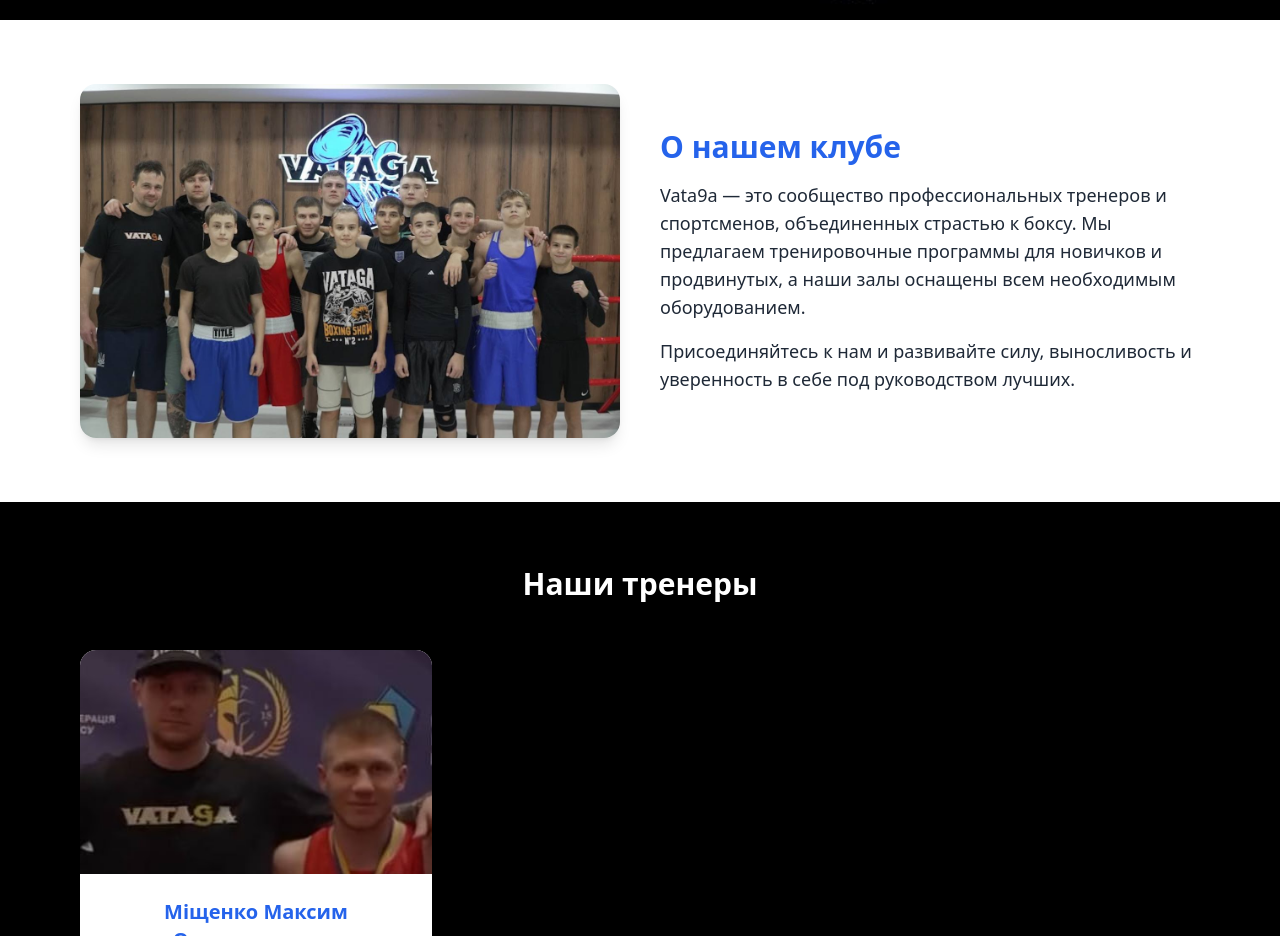
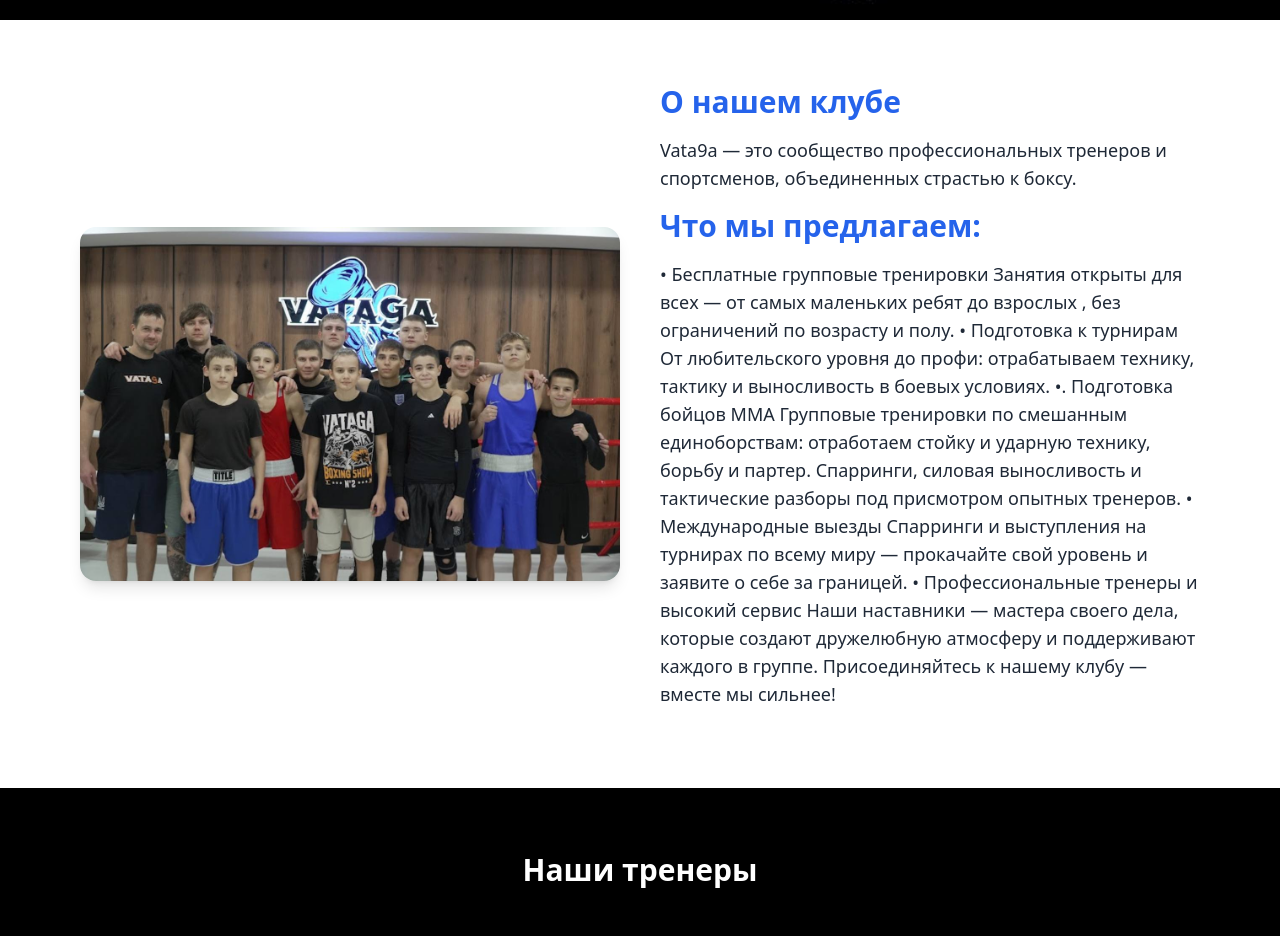
Before and after one commit to Finter236/Vata9a, a plain HTML site: page index.html in a window 1280 px wide. Shown: the part 860-1796 px from the top of the page. Drawn offline with nearby package versions, Linux system fonts and the light colour scheme.

Commit message:
Update index.html

```diff
--- a/index.html
+++ b/index.html
@@ -41,10 +41,20 @@
         <h3 class="text-3xl font-bold text-blue-600 mb-4">О нашем клубе</h3>
         <p class="text-lg mb-4">
           Vata9a — это сообщество профессиональных тренеров и спортсменов, объединенных страстью к боксу.
-          Мы предлагаем тренировочные программы для новичков и продвинутых, а наши залы оснащены всем необходимым оборудованием.
         </p>
-        <p class="text-lg">
-          Присоединяйтесь к нам и развивайте силу, выносливость и уверенность в себе под руководством лучших.
+        <h3 class="text-3xl font-bold text-blue-600 mb-4">Что мы предлагаем:</h3>
+        <p class="text-lg mb-4">
+            • Бесплатные групповые тренировки
+            Занятия открыты для всех — от самых маленьких ребят до взрослых , без ограничений по возрасту и полу.
+            • Подготовка к турнирам
+            От любительского уровня до профи: отрабатываем технику, тактику и выносливость в боевых условиях.
+             •. Подготовка бойцов ММА
+            Групповые тренировки по смешанным единоборствам: отработаем стойку и ударную технику, борьбу и партер. Спарринги, силовая выносливость и тактические разборы под присмотром опытных тренеров.
+            • Международные выезды
+            Спарринги и выступления на турнирах по всему миру — прокачайте свой уровень и заявите о себе за границей.
+            • Профессиональные тренеры и высокий сервис
+            Наши наставники — мастера своего дела, которые создают дружелюбную атмосферу и поддерживают каждого в группе.
+            Присоединяйтесь к нашему клубу — вместе мы сильнее!
         </p>
       </div>
     </div>
```
